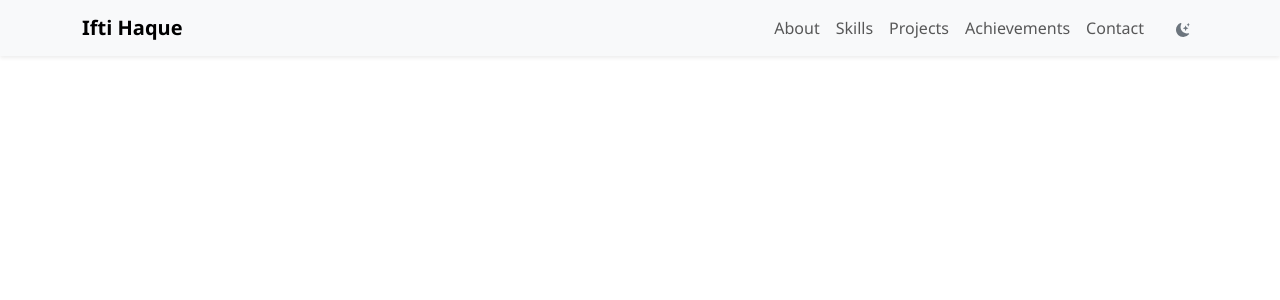
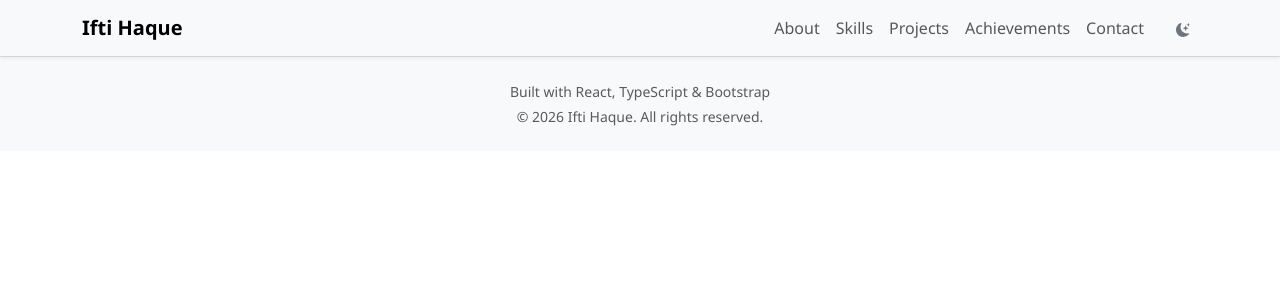
Before and after one commit to ifti020/ifti-portfolio-v1, a React (Vite) app in the folder ifti-portfolio/: page / in a window 1280 px wide. Shown: the top 300 px of the page. Built offline with nearby package versions, Linux system fonts and the light colour scheme.

Commit message:
Added Footer

```diff
--- a/ifti-portfolio/src/App.tsx
+++ b/ifti-portfolio/src/App.tsx
@@ -2,6 +2,7 @@
 import './App.css'
 import {useEffect, useState} from "react";
 import Navbar from "./component/Navbar.tsx";
+import Footer from "./component/Footer.tsx";
 
 function App() {
     // Theme state: default is light mode.
@@ -19,6 +20,8 @@ function App() {
   return (
     <>
         <Navbar theme={theme} toggleTheme={toggleTheme} />
+
+        <Footer/>
     </>
   )
 }
--- /dev/null
+++ b/ifti-portfolio/src/component/Footer.tsx
@@ -0,0 +1,15 @@
+import React from 'react';
+import { personalData } from '../data/personal';
+
+const Footer: React.FC = () => {
+    return (
+        <footer className="text-center py-4 bg-body-tertiary border-top">
+            <div className="container text-muted small">
+                <p className="mb-1">Built with React, TypeScript & Bootstrap</p>
+                <p className="mb-0">© {new Date().getFullYear()} {personalData.name}. All rights reserved.</p>
+            </div>
+        </footer>
+    );
+};
+
+export default Footer;
```
